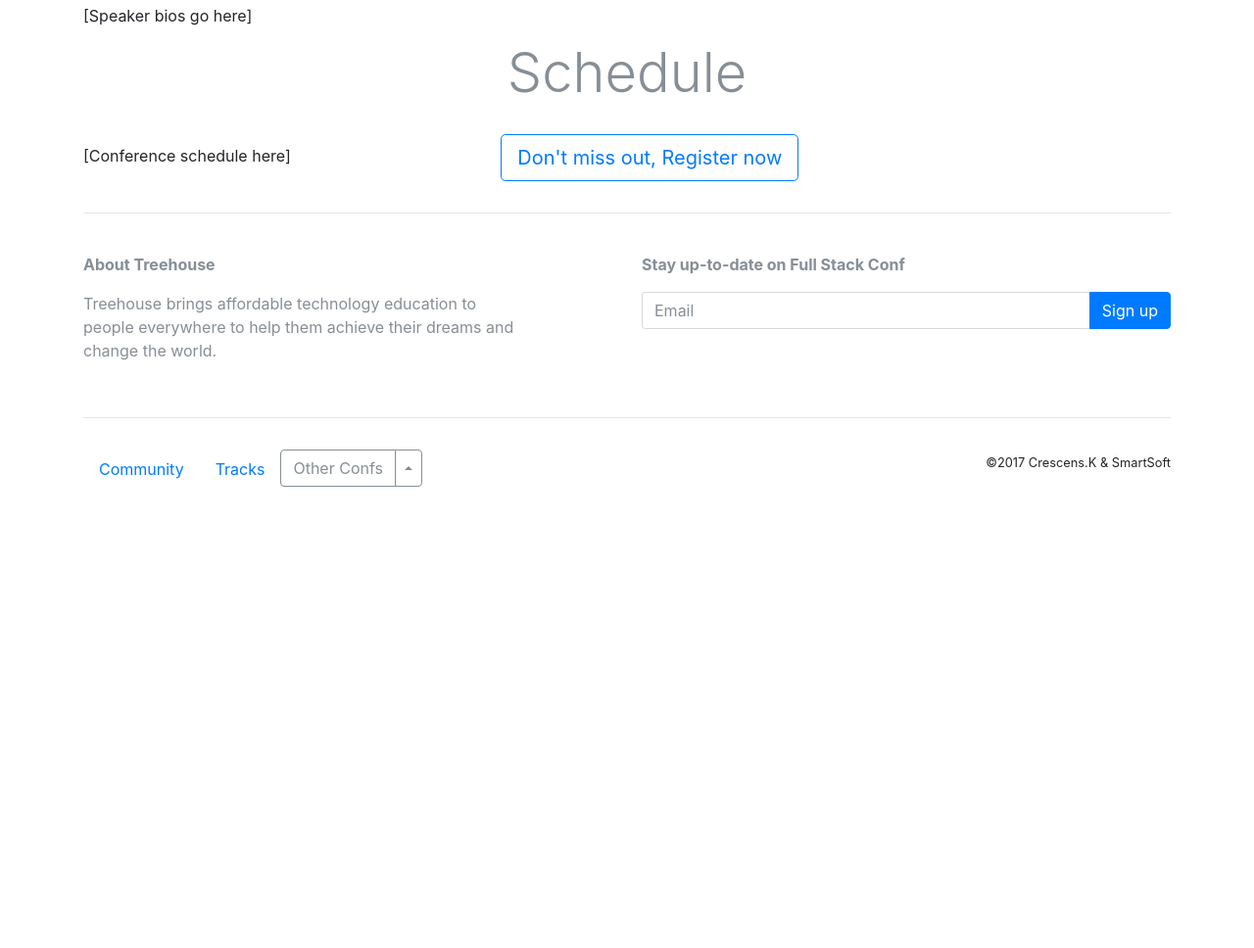
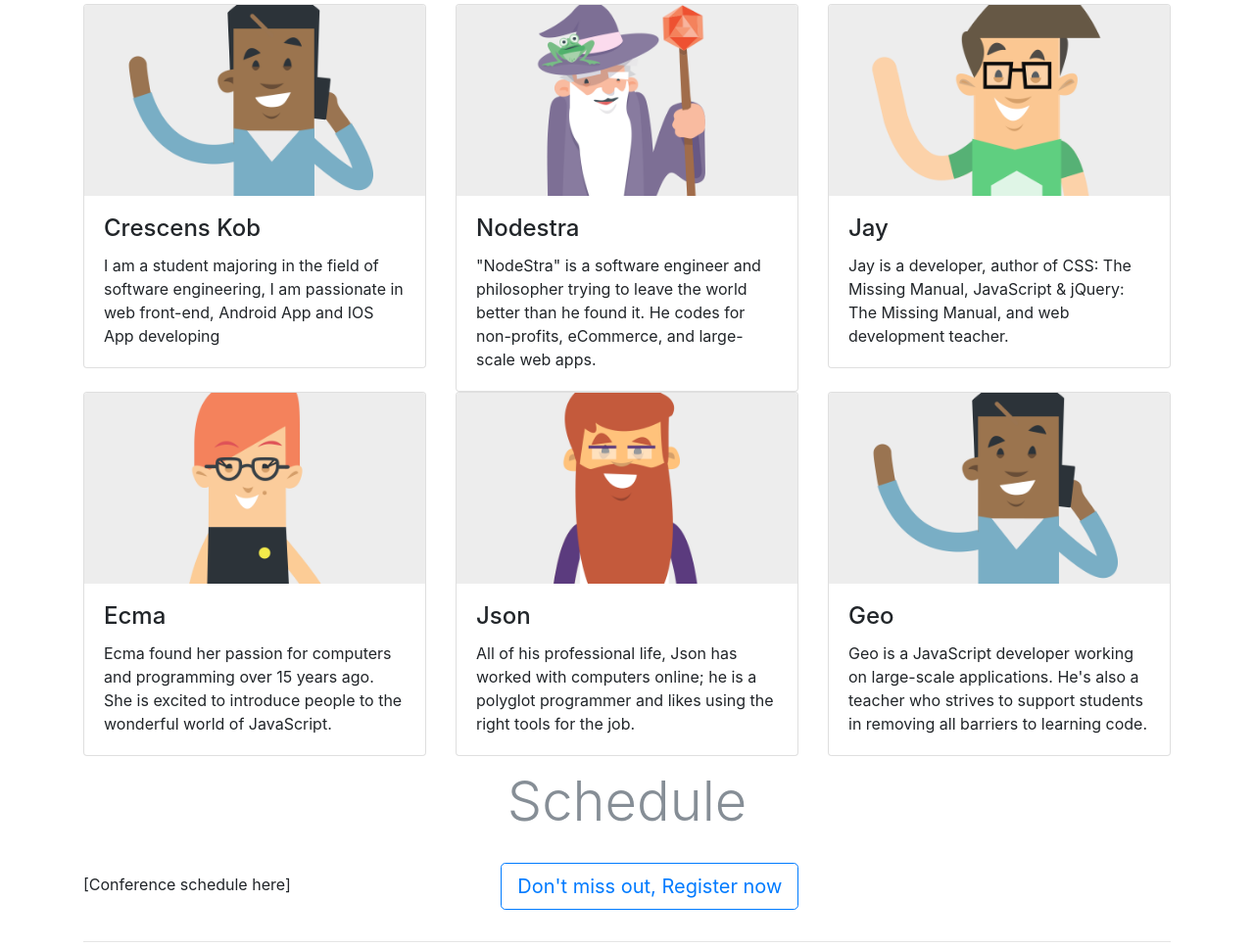
Before and after one commit to CrescensMay/Simple-Website-Bootstrap-Framework, a plain HTML site: page index.html in a window 1280 px wide. Shown: the part 838-1806 px from the top of the page at 98% size. Before the commit the page ends 1353 px from the top, so only its background shows below. Drawn offline with nearby package versions, Linux system fonts and the light colour scheme.

Commit message:
added cards to displays content in speaker container

```diff
--- a/index.html
+++ b/index.html
@@ -78,7 +78,66 @@
 
       <!--  Speaker-->
       <h1 class="display-4 text-center my-3 text-secondary" id="speaker">Speakers</h1>
-      [Speaker bios go here]
+      <div class="row">
+        <div class="col-md-6 col-lg-4">
+          <div class="card"><!--style="width: 20rem;"-->
+            <img class="card-img-top img-fluid" src="img/geo.png" alt="Card image cap">
+            <div class="card-body">
+              <h4 class="card-title">Crescens Kob</h4>
+              <p class="card-text">I am a student majoring in the field of software engineering, I am passionate in web front-end, Android App and IOS App developing </p>
+            </div>
+          </div>
+        </div>
+
+        <div class="col-md-6 col-lg-4">
+          <div class="card">
+            <img class="card-img-top" src="img/nodestradamus.png" alt="Card image cap">
+            <div class="card-body">
+              <h4 class="card-title">Nodestra</h4>
+              <p class="card-text">"NodeStra" is a software engineer and philosopher trying to leave the world better than he found it. He codes for non-profits, eCommerce, and large-scale web apps.</p>
+            </div>
+          </div>
+        </div>
+
+        <div class="col-md-6 col-lg-4">
+          <div class="card">
+            <img class="card-img-top" src="img/jay.png" alt="Card image cap">
+            <div class="card-body">
+              <h4 class="card-title">Jay</h4>
+              <p class="card-text">Jay is a developer, author of CSS: The Missing Manual, JavaScript &amp; jQuery: The Missing Manual, and web development teacher.</p>
+            </div>
+          </div>
+        </div>
+        <div class="col-md-6 col-lg-4">
+          <div class="card">
+            <img class="card-img-top" src="img/ecma.png" alt="Card image cap">
+            <div class="card-body">
+              <h4 class="card-title">Ecma</h4>
+              <p class="card-text">Ecma found her passion for computers and programming over 15 years ago. She is excited to introduce people to the wonderful world of JavaScript.</p>
+            </div>
+          </div>
+        </div>
+
+        <div class="col-md-6 col-lg-4">
+          <div class="card">
+            <img class="card-img-top" src="img/json.png" alt="Card image cap">
+            <div class="card-body">
+              <h4 class="card-title">Json</h4>
+              <p class="card-text">All of his professional life, Json has worked with computers online; he is a polyglot programmer and likes using the right tools for the job.</p>
+            </div>
+          </div>
+        </div>
+        <div class="col-md-6 col-lg-4">
+          <div class="card">
+            <img class="card-img-top" src="img/geo.png" alt="Card image cap">
+            <div class="card-body">
+              <h4 class="card-title">Geo</h4>
+              <p class="card-text">Geo is a JavaScript developer working on large-scale applications. He's also a teacher who strives to support students in removing all barriers to learning code.</p>
+            </div>
+          </div>
+        </div>
+      </div>
+      <!-- Speaker -->
       <!--  Schecdule-->
       <h1 class="display-4 text-center my-3 text-secondary">Schedule</h1>
       [Conference schedule here]
```
Also changed, not shown: img/moi.jpg (added).
